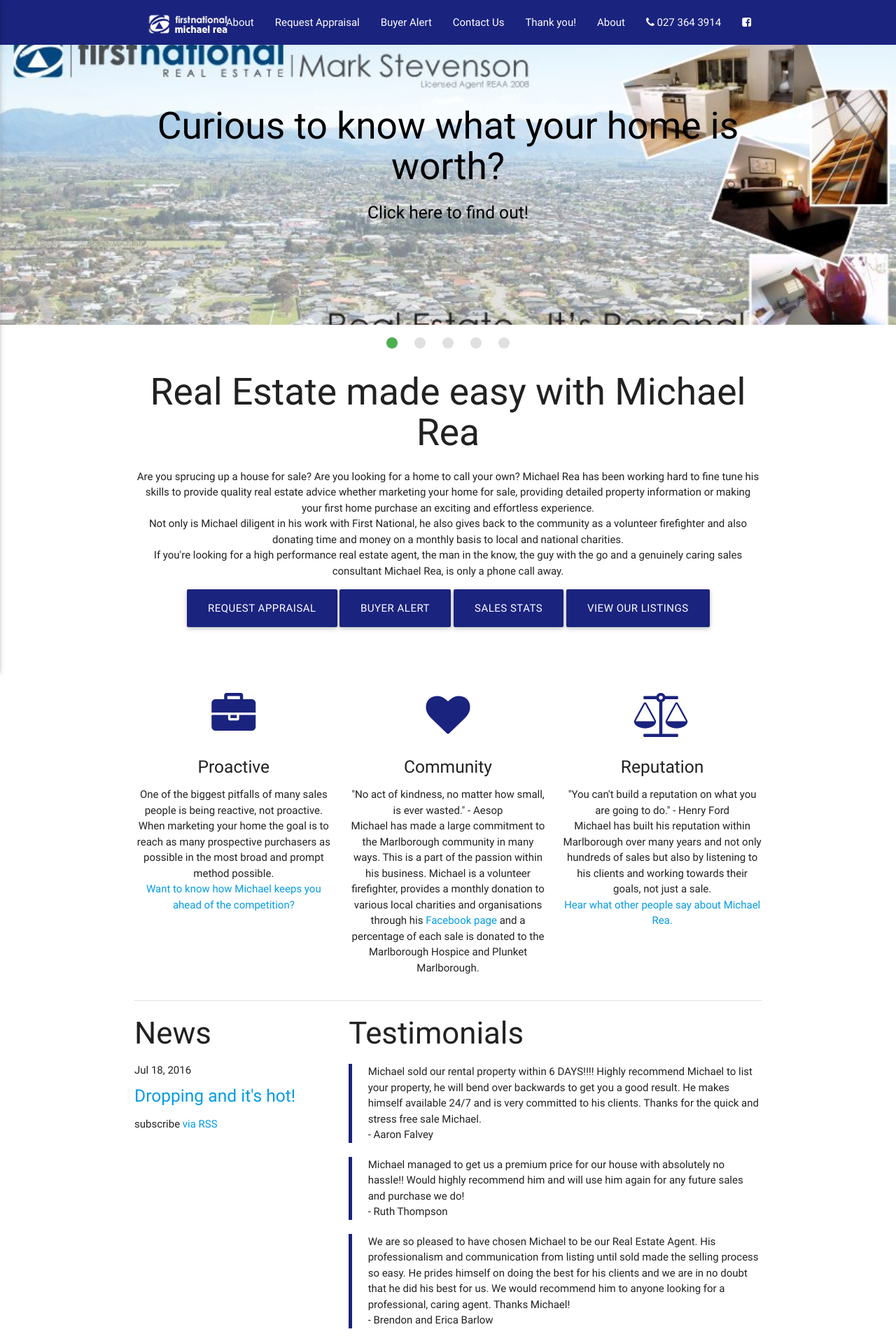
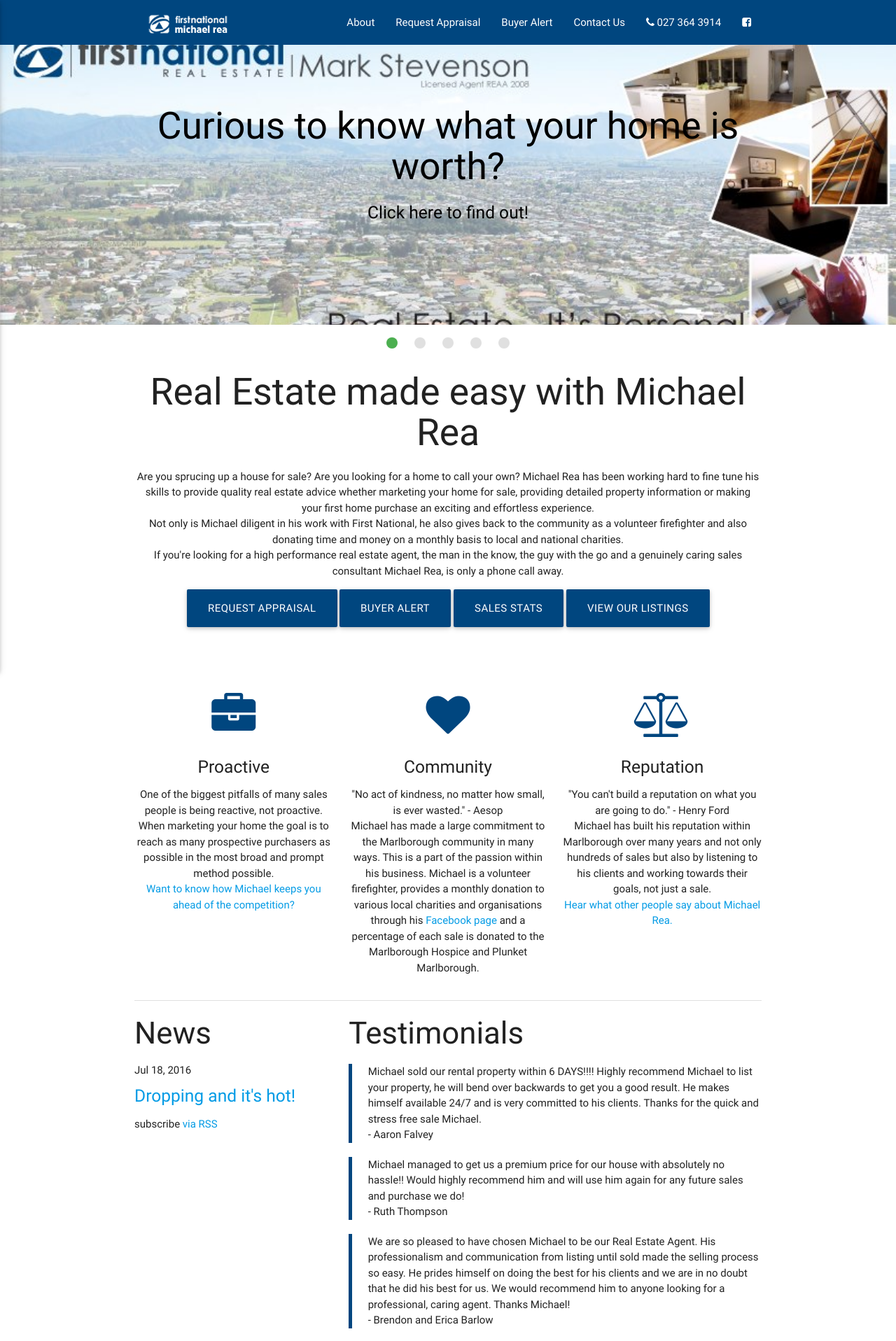
Before and after one commit to mattybrown/michaelrea-jekyll, a Jekyll site: the page built from index.html, in a window 1280 px wide. Shown: the top 1916 px of the page at 70% size. Built offline with Jekyll 4.4.1, drawn with Linux system fonts in a browser that asks for light colours; nearby versions of some CDN libraries; some of the changed text lies outside the part shown.

Commit message:
changes emailed on 22/02/2017

```diff
--- a/_includes/footer.html
+++ b/_includes/footer.html
@@ -3,6 +3,9 @@
     <div class="row">
       <div class="col l8 s12">
         <h5 class="white-text">Michael Rea - Mark Stevenson First National</h5>
+        <p class="grey-text text-lighten-4">
+          Licensed Salesperson REAA 2008
+        </p>
         <p class="grey-text text-lighten-4">
           My reputation is your guarantee!<br>
           Choose an exciting, effective and personal approach to Real Estate in Marlborough.
--- a/_includes/nav.html
+++ b/_includes/nav.html
@@ -11,12 +11,12 @@
     </a>
     <ul class="right hide-on-med-and-down">
       {% for my_page in site.pages %}
-        {% if my_page.title and my_page.title != thankyou %}
-        <li><a class="page-link" href="{{ my_page.url | prepend: site.baseurl }}">{{ my_page.title }}</a></li>
+        {% if my_page.title and my_page.title != "Thank you!" %}
+        <li><a class="page-link" href="{{ my_page.url | prepend: site.baseurl }}#title">{{ my_page.title }}</a></li>
         {% endif %}
       {% endfor %}
       <li><a href="tel:+64273643914"><i class="fa fa-phone"></i> 027 364 3914</a></li>
-      <li><a href="https://www.facebook.com/michaelrea.msfn"><i class="fa fa-facebook-square"></i></a></li>
+      <li><a target="_blank" href="https://www.facebook.com/michaelrea.msfn"><i class="fa fa-facebook-square"></i></a></li>
     </ul>
     <ul class="side-nav" id="nav-mobile">
       {% for my_page in site.pages %}
--- a/_layouts/about.html
+++ b/_layouts/about.html
@@ -5,7 +5,7 @@
   <div class="row">
     <div class="col s12 m9 push-m3">
       <header class="post-header">
-        <h3 class="post-title">{{ page.title }}</h3>
+        <h3 class="post-title" id="title">{{ page.title }}</h3>
       </header>
       {{ content }}
     </div>
--- a/_layouts/contact.html
+++ b/_layouts/contact.html
@@ -3,7 +3,7 @@
 ---
 <div class="section">
       <header class="post-header">
-        <h3 class="post-title">{{ page.title }}</h3>
+        <h3 class="post-title" id="title">{{ page.title }}</h3>
       </header>
       {{ content }}
 </div>
--- a/_layouts/default.html
+++ b/_layouts/default.html
@@ -12,15 +12,15 @@
         <li>
           <img src="{{ site.url }}/css/fn-backdrop.jpg">
           <div class="caption center-align">
-            <h2><a href="/appraisal" class="black-text">Curious to know what your home is worth?</a></h2>
-            <h5><a href="/appraisal" class="black-text">Click here to find out!</a></h5>
+            <h2><a href="/appraisal/#title" class="black-text">Curious to know what your home is worth?</a></h2>
+            <h5><a href="/appraisal/#title" class="black-text">Click here to find out!</a></h5>
           </div>
         </li>
         <li>
           <img src="http://i.imgur.com/2sF3hJ6.jpg">
           <div class="caption center-align">
-            <h2><a class="indigo-text text-darken-4" href="/buyer-alert">Hunting for your dream home?</a></h2>
-            <h5><a class="indigo-text text-darken-4" href="/buyer-alert">Click here to find yours</a></h5>
+            <h2><a class="indigo-text text-darken-4" href="/buyer-alert/#title">Hunting for your dream home?</a></h2>
+            <h5><a class="indigo-text text-darken-4" href="/buyer-alert/#title">Click here to find yours</a></h5>
           </div>
         </li>
         <li>
@@ -31,13 +31,13 @@
           </div>
         </li>
         <li>
-          <a href="{{ site.url }}/appraisal"><img src="{{ site.url }}/css/sold-touch.jpg"></a>
+          <a href="{{ site.url }}/appraisal/#title"><img src="{{ site.url }}/css/sold-touch.jpg"></a>
         </li>
         <li>
           <img src="http://imgur.com/DfDBPgk.jpg">
           <div class="caption center-align">
-            <h2><a href="{{ site.url }}/contact" class="white-text">First time buying or selling?</a></h2>
-            <h5><a href="{{ site.url }}/contact" class="white-text">Don't be shy, my advice is free</a></h5>
+            <h2><a href="{{ site.url }}/contact/#title" class="white-text">First time buying or selling?</a></h2>
+            <h5><a href="{{ site.url }}/contact/#title" class="white-text">Don't be shy, my advice is free</a></h5>
           </div>
         </li>
       </ul>
@@ -48,7 +48,7 @@
     </div>
 
     <div class="google-map">
-      <iframe  src="https://www.google.com/maps/embed?pb=!1m18!1m12!1m3!1d2987.6012219850536!2d173.95432261568567!3d-41.512915779252886!2m3!1f0!2f0!3f0!3m2!1i1024!2i768!4f13.1!3m3!1m2!1s0x6d391499d1ad3735%3A0x8deb18511784c45d!2sFirst+National+Real+Estate!5e0!3m2!1sen!2snz!4v1468799384684" frameborder="0" style="border:0"></iframe>
+      <iframe src="https://www.google.com/maps/d/embed?mid=173ndjThvwpbUbGy5hjA6sbUpFus&hl=en" frameborder="0" style="border:0"></iframe>
     </div>
 
     {% include footer.html %}
--- a/_sass/components/_color.scss
+++ b/_sass/components/_color.scss
@@ -95,7 +95,7 @@
   "darken-1":   #3949ab,
   "darken-2":   #303f9f,
   "darken-3":   #283593,
-  "darken-4":   #1a237e,
+  "darken-4":   #00467f,
   "accent-1":    #8c9eff,
   "accent-2":    #536dfe,
   "accent-3":    #3d5afe,
```
Also changed, not shown: thankyou.md (deleted, +0 -29 lines).
